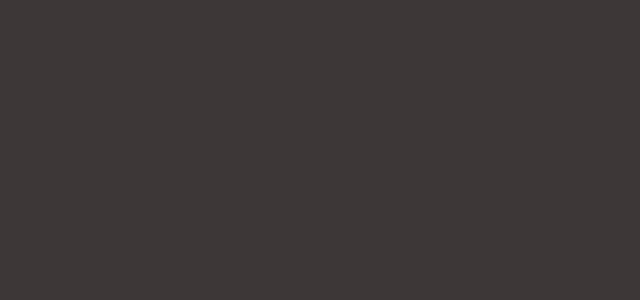
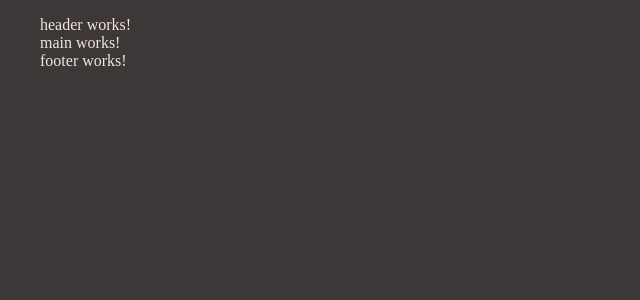
Before and after one commit to Aethelon/Nodelizr, an Angular app: page / in a window 1280 px wide. Shown: the top 300 px of the page, without its empty margins (0-640 px from the left). Built offline with nearby package versions, Linux system fonts and the light colour scheme.

Commit message:
feat: implement main, header, and footer components with routing setup

```diff
--- a/src/app/app.component.html
+++ b/src/app/app.component.html
@@ -1 +1,3 @@
+<app-header></app-header>
 <router-outlet></router-outlet>
+<app-footer></app-footer>
--- a/src/app/app.routes.ts
+++ b/src/app/app.routes.ts
@@ -1,3 +1,9 @@
 import { Routes } from '@angular/router';
+import { MainComponent } from '@features/home/pages/main/main.component';
 
-export const routes: Routes = [];
+export const routes: Routes = [
+    {
+    path: '',
+    component: MainComponent,
+  }
+];
--- /dev/null
+++ b/src/app/features/home/pages/main/main.component.html
@@ -0,0 +1,3 @@
+<p>
+  main works!
+</p>
--- a/src/app/shared/components/footer/footer.component.ts
+++ b/src/app/shared/components/footer/footer.component.ts
@@ -1,6 +1,7 @@
 import { Component, OnInit } from '@angular/core';
 
 @Component({
+  standalone: true,
   selector: 'app-footer',
   templateUrl: './footer.component.html',
   styleUrls: ['./footer.component.scss']
--- a/src/app/shared/components/header/header.component.ts
+++ b/src/app/shared/components/header/header.component.ts
@@ -1,6 +1,7 @@
 import { Component, OnInit } from '@angular/core';
 
 @Component({
+  standalone: true,
   selector: 'app-header',
   templateUrl: './header.component.html',
   styleUrls: ['./header.component.scss']
```
Also changed, not shown: src/app/app.component.ts (+5 -2 lines), src/app/features/home/pages/main/main.component.ts (added, +12 -0 lines), tsconfig.json (+7 -1 lines), src/app/features/home/pages/main/main.component.scss (added).
